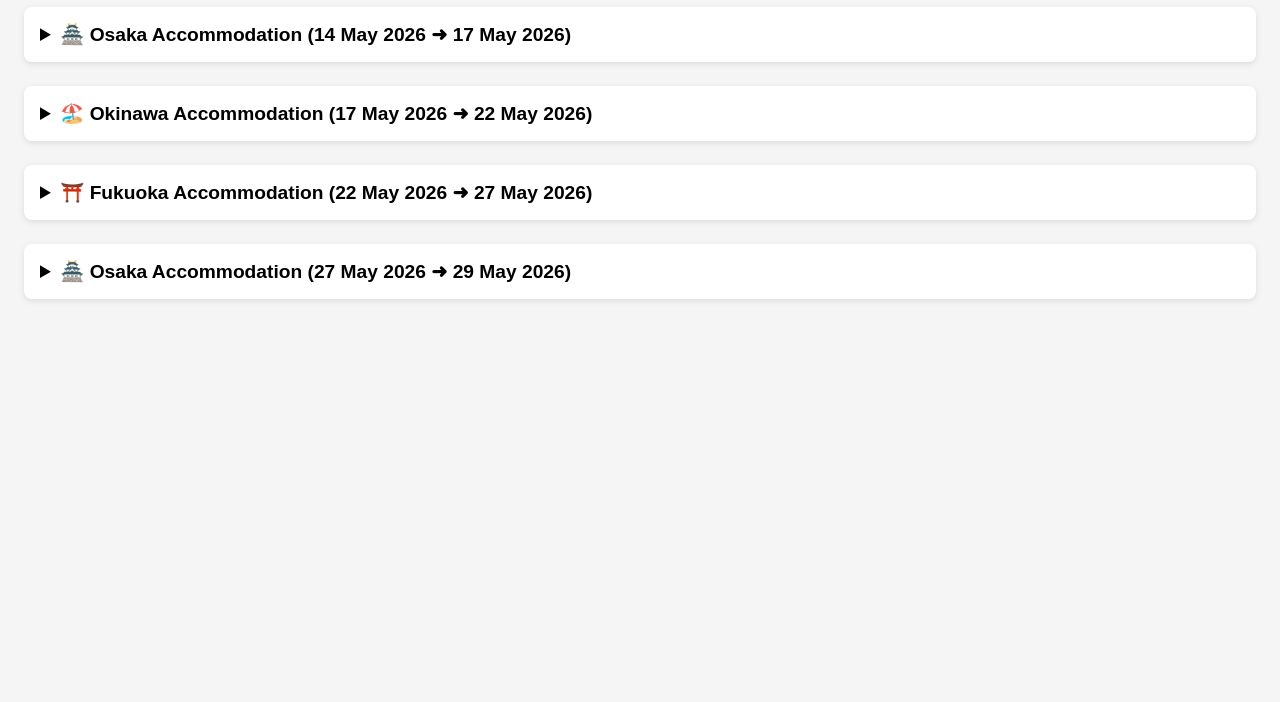
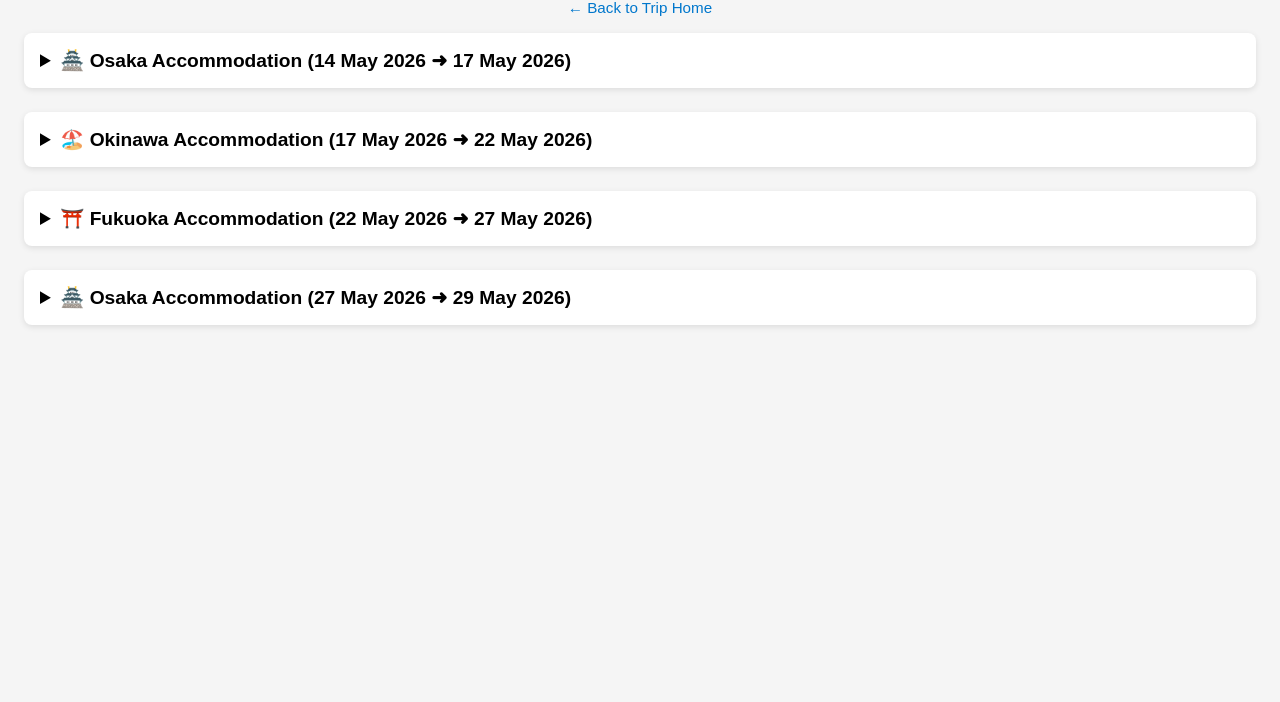
Before and after one commit to TW-Japan/GJN-2026, a plain HTML site: page accommodation/index.html in a window 1280 px wide. Shown: the part 98-800 px from the top of the page. Drawn offline with Linux system fonts and the light colour scheme.

Commit message:
Add files via upload

```diff
--- a/accommodation/index.html
+++ b/accommodation/index.html
@@ -116,6 +116,9 @@ summary.stay {
 </head>
 <body>
 <h1>🏨 Japan – Accommodation (May 2026)</h1>
+<p style="text-align:center; margin-top: -0.5em;">
+  <a href="../" style="text-decoration:none; font-size:0.95em; color:#0077cc;">← Back to Trip Home</a>
+</p>
 
 <details>
 <summary>🏯 Osaka Accommodation (14 May 2026 ➜ 17 May 2026)</summary>
```
